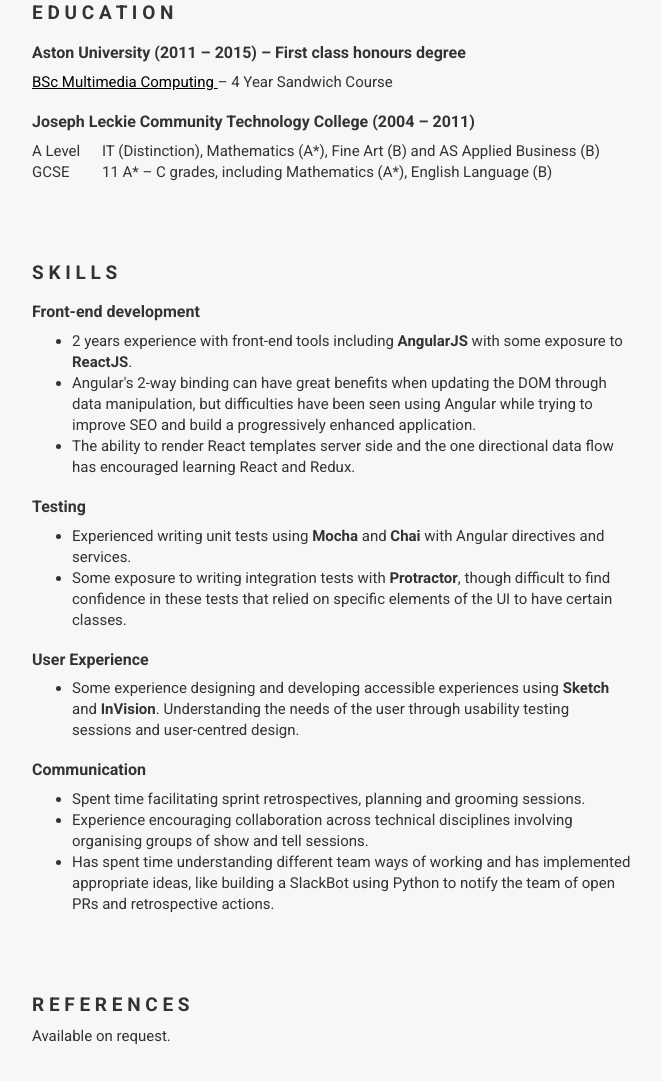
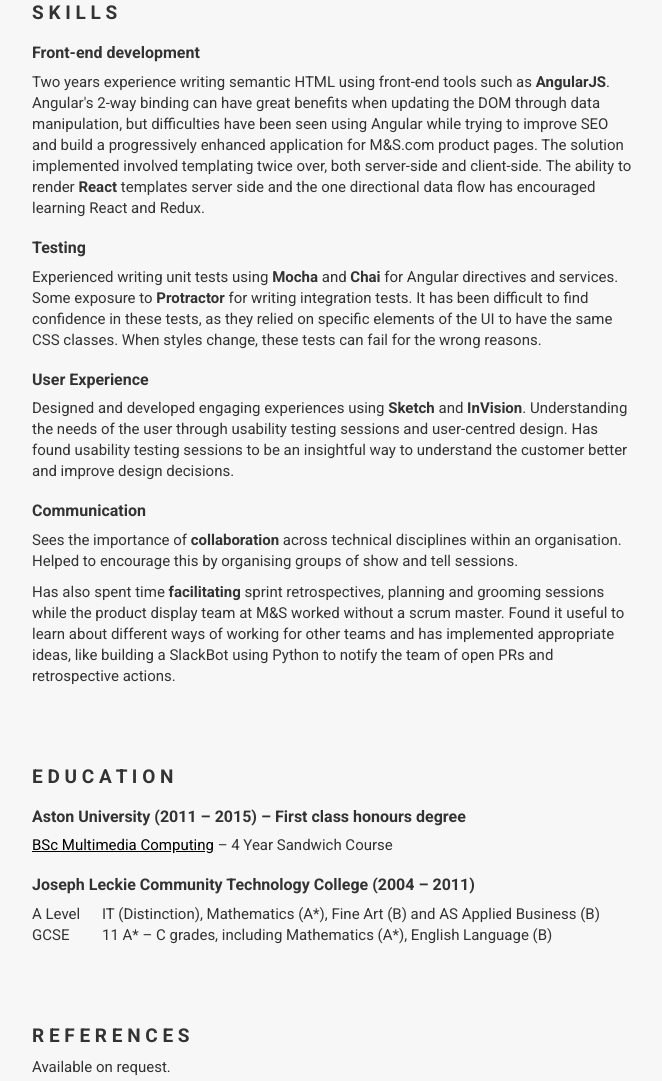
Before and after one commit to xkizer/taraojo.github.io, a plain HTML site: page cv/index.html in a window 1280 px wide. Shown: the part 2123-3204 px from the top of the page, without its empty margins (308-970 px from the left). Drawn offline with nearby package versions, Linux system fonts and the light colour scheme.

Commit message:
Update 2017-03-22T22:37:00.023Z

```diff
--- a/cv/index.html
+++ b/cv/index.html
@@ -229,16 +229,49 @@
 
 
             <section>
+                <h2 class="header__title">S K I L L S</h2>
+
+                <h3>
+                    Front-end development
+                </h3>
+                <p>
+                    Two years experience writing semantic HTML using front-end tools such as <strong>AngularJS</strong>. Angular's 2-way binding can have great benefits when updating the DOM through data manipulation, but difficulties have been seen using Angular while trying to improve SEO and build a progressively enhanced application for M&amp;S.com product pages. The solution implemented involved templating twice over, both server-side and client-side. The ability to render <strong>React</strong> templates server side and the one directional data flow has encouraged learning React and Redux.
+                </p>
+
+                <h3>
+                    Testing
+                </h3>
+                <p>
+                    Experienced writing unit tests using <strong>Mocha</strong> and <strong>Chai</strong> for Angular directives and services. Some exposure to <strong>Protractor</strong> for writing integration tests. It has been difficult to find confidence in these tests, as they relied on specific elements of the UI to have the same CSS classes. When styles change, these tests can fail for the wrong reasons.
+                </p>
+
+                <h3>
+                    User Experience
+                </h3>
+                <p>
+                    Designed and developed engaging experiences using <strong>Sketch</strong> and <strong>InVision</strong>. Understanding the needs of the user through usability testing sessions and user-centred design. Has found usability testing sessions to be an insightful way to understand the customer better and improve design decisions.
+                </p>
+
+                <h3>
+                    Communication
+                </h3>
+                <p>
+                    Sees the importance of <strong>collaboration</strong> across technical disciplines within an organisation. Helped to encourage this by organising groups of show and tell sessions.
+                </p>
+                <p>
+                    Has also spent time <strong>facilitating</strong> sprint retrospectives, planning and grooming sessions while the product display team at M&amp;S worked without a scrum master. Found it useful to learn about different ways of working for other teams and has implemented appropriate ideas, like building a SlackBot using Python to notify the team of open PRs and retrospective actions.
+                </p>
+            </section>
+
+
+            <section>
                 <h2 class="header__title">E D U C A T I O N</h2>
 
                 <h3>
                     Aston University (2011 – 2015) – First class honours degree
                 </h3>
                 <p>
-                    <a href="http://www.aston.ac.uk/study/undergraduate/courses/eas/bsc-computer-science-with-multimedia/" target="_blank">
-                        BSc Multimedia Computing
-                    </a>
-                    – 4 Year Sandwich Course
+                    <a href="http://www.aston.ac.uk/study/undergraduate/courses/eas/bsc-computer-science-with-multimedia/" target="_blank">BSc Multimedia Computing</a> – 4 Year Sandwich Course
                 </p>
 
                 <h3>
@@ -266,62 +299,6 @@
 
 
             <section>
-                <h2 class="header__title">S K I L L S</h2>
-
-                <h3>
-                    Front-end development
-                </h3>
-                <ul>
-                    <li>
-                        2 years experience with front-end tools including <strong>AngularJS</strong> with some exposure to <strong>ReactJS</strong>.
-                    </li>
-                    <li>
-                        Angular's 2-way binding can have great benefits when updating the DOM through data manipulation, but difficulties have been seen using Angular while trying to improve SEO and build a progressively enhanced application.
-                    </li>
-                    <li>
-                        The ability to render React templates server side and the one directional data flow has encouraged learning React and Redux.
-                    </li>
-                </ul>
-
-                <h3>
-                    Testing
-                </h3>
-                <ul>
-                    <li>
-                        Experienced writing unit tests using <strong>Mocha</strong> and <strong>Chai</strong> with Angular directives and services.
-                    </li>
-                    <li>
-                        Some exposure to writing integration tests with <strong>Protractor</strong>, though difficult to find confidence in these tests that relied on specific elements of the UI to have certain classes.
-                    </li>
-                </ul>
-
-                <h3>
-                    User Experience
-                </h3>
-                <ul>
-                    <li>
-                        Some experience designing and developing accessible experiences using <strong>Sketch</strong> and <strong>InVision</strong>. Understanding the needs of the user through usability testing sessions and user-centred design.
-                    </li>
-                </ul>
-
-                <h3>
-                    Communication
-                </h3>
-                <ul>
-                    <li>
-                        Spent time facilitating sprint retrospectives, planning and grooming sessions.
-                    </li>
-                    <li>
-                        Experience encouraging collaboration across technical disciplines involving organising groups of show and tell sessions.
-                    </li>
-                    <li>
-                        Has spent time understanding different team ways of working and has implemented appropriate ideas, like building a SlackBot using Python to notify the team of open PRs and retrospective actions.
-                    </li>
-                </ul>
-            </section>
-
-
-            <section>
                 <h2 class="header__title">R E F E R E N C E S</h2>
 
                 <p>
```
